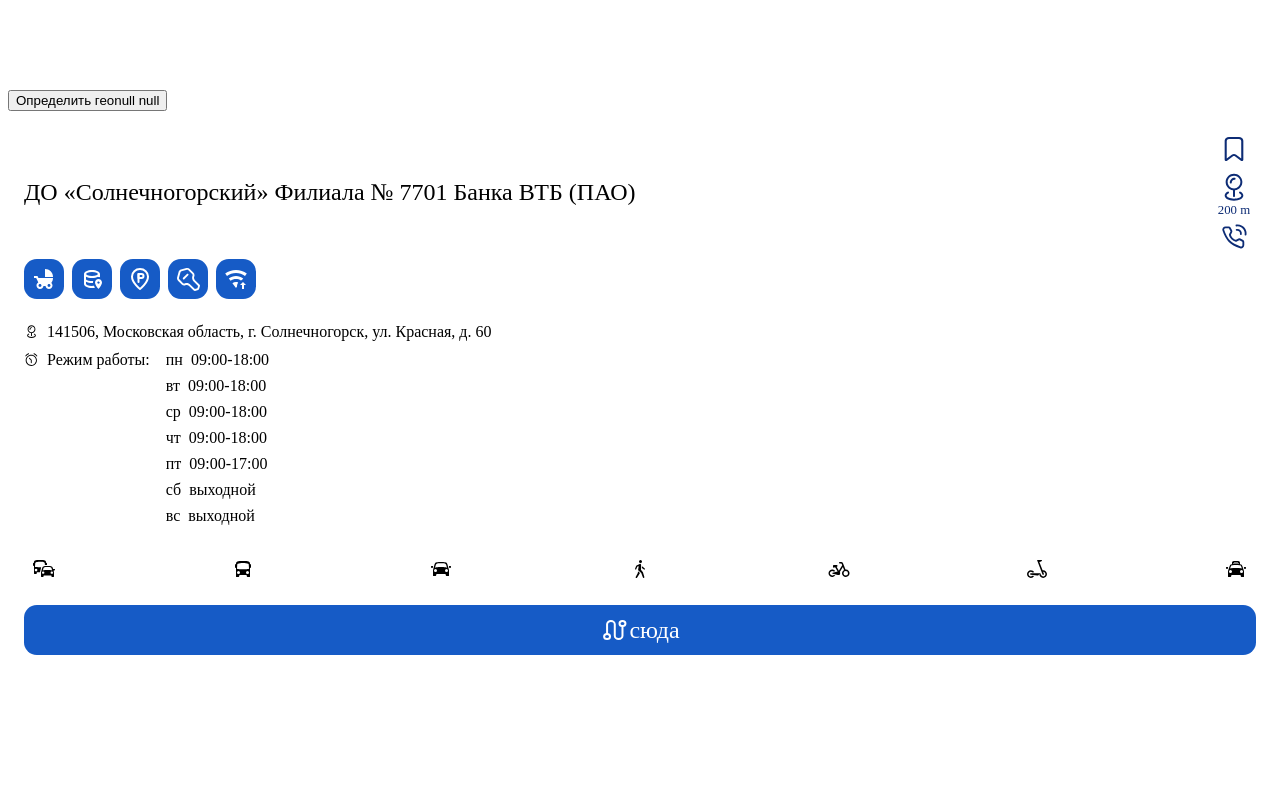
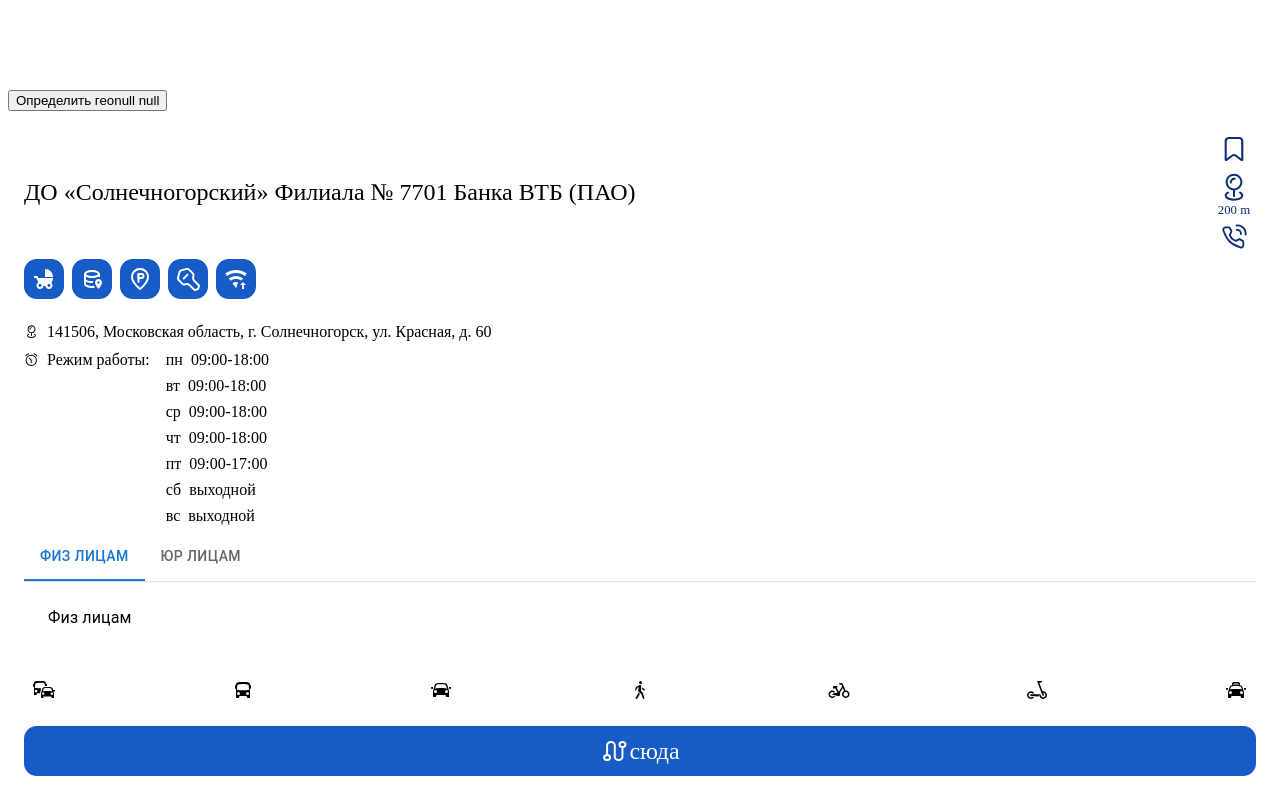
Before and after one commit to Junfrontend/moretech5, a React (Create React App) app: page / in a window 1280 px wide. Shown: the part 418-1218 px from the top of the page. Before the commit the page ends 1097 px from the top, so only its background shows below. Built offline with nearby package versions, Linux system fonts and the light colour scheme; no server answers.

Commit message:
chars wip

```diff
--- a/src/components/OfficeDetails/OfficeDetails.tsx
+++ b/src/components/OfficeDetails/OfficeDetails.tsx
@@ -11,6 +11,8 @@
 import { OfficeOpenHours } from './OfficeOpenHours/OfficeOpenHours';
 import IconClue from '../Icons/IconClue';
 import { OfficeTravelModes } from './OfficeOpenHours/OfficeTravelModes/OfficeTravelModes';
+import OfficeTabs from './OfficeTabs/OfficeTabs';
+
 export const OfficeDetails = () => {
   const { salePointName, address, openHours } = officesData[0];
 
@@ -61,9 +63,16 @@
         {openHours.length && <OfficeOpenHours openHours={openHours} />}
       </div>
 
-      <OfficeTravelModes />
+      <OfficeTabs />
 
-      <button type='button' className='office-details-btn'><IconClue />сюда</button>
+      <footer>
+        <OfficeTravelModes />
+
+        <button type='button' className='office-details-btn'>
+          <IconClue />
+          сюда
+        </button>
+      </footer>
     </div>
   );
 };
--- /dev/null
+++ b/src/components/OfficeDetails/OfficeTabs/OfficeTabs.tsx
@@ -0,0 +1,67 @@
+import * as React from 'react';
+import Tabs from '@mui/material/Tabs';
+import Tab from '@mui/material/Tab';
+import Typography from '@mui/material/Typography';
+import Box from '@mui/material/Box';
+
+interface TabPanelProps {
+  children?: React.ReactNode;
+  index: number;
+  value: number;
+}
+
+function CustomTabPanel(props: TabPanelProps) {
+  const { children, value, index, ...other } = props;
+
+  return (
+    <div
+      role='tabpanel'
+      hidden={value !== index}
+      id={`simple-tabpanel-${index}`}
+      aria-labelledby={`simple-tab-${index}`}
+      {...other}
+    >
+      {value === index && (
+        <Box sx={{ p: 3 }}>
+          <Typography>{children}</Typography>
+        </Box>
+      )}
+    </div>
+  );
+}
+
+function a11yProps(index: number) {
+  return {
+    id: `simple-tab-${index}`,
+    'aria-controls': `simple-tabpanel-${index}`,
+  };
+}
+
+export default function OfficeTabs() {
+  const [value, setValue] = React.useState(0);
+
+  const handleChange = (event: React.SyntheticEvent, newValue: number) => {
+    setValue(newValue);
+  };
+
+  return (
+    <Box sx={{ width: '100%' }}>
+      <Box sx={{ borderBottom: 1, borderColor: 'divider' }}>
+        <Tabs
+          value={value}
+          onChange={handleChange}
+          aria-label='basic tabs example'
+        >
+          <Tab label='Физ лицам' {...a11yProps(0)} />
+          <Tab label='Юр лицам' {...a11yProps(1)} />
+        </Tabs>
+      </Box>
+      <CustomTabPanel value={value} index={0}>
+        Физ лицам
+      </CustomTabPanel>
+      <CustomTabPanel value={value} index={1}>
+        Юр лицам
+      </CustomTabPanel>
+    </Box>
+  );
+}
```
Also changed, not shown: src/components/OfficeDetails/OfficeChars/OfficeChars.tsx (added, +28 -0 lines).
